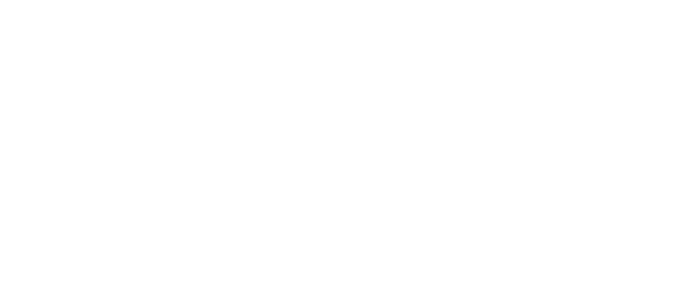
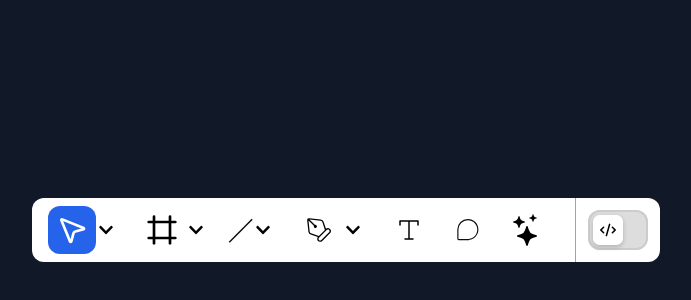
Before and after one commit to sailingsam/peerlist10daysChallenge, a React (Vite) app: page /4 in a window 1280 px wide. Before the commit this address had no page. Shown: the part 170-470 px from the top of the page, without its empty margins (294-985 px from the left). Built offline with nearby package versions, Linux system fonts and the light colour scheme.

Commit message:
done with challeneg 3

```diff
--- a/package.json
+++ b/package.json
@@ -12,11 +12,11 @@
   "dependencies": {
     "@babel/runtime": "^7.24.8",
     "antd": "^5.19.3",
+    "framer-motion": "^11.3.8",
     "react": "^18.3.1",
     "react-dom": "^18.3.1",
     "react-icons": "^5.2.1",
-    "react-router-dom": "^6.25.1",
-    "react-slider": "^2.0.6"
+    "react-router-dom": "^6.25.1"
   },
   "devDependencies": {
     "@types/react": "^18.3.3",
--- a/src/App.jsx
+++ b/src/App.jsx
@@ -4,6 +4,7 @@
 import { Challenge1 } from "./challenges/challenge1";
 import { Challenge2 } from "./challenges/challenge2";
 import { Challenge3 } from "./challenges/challenge3";
+import { Challenge4 } from "./challenges/challenge4";
 
 function App() {
   return (
@@ -13,6 +14,7 @@
         <Route path="/1" element={<Challenge1 />} />
         <Route path="/2" element={<Challenge2 />} />
         <Route path="/3" element={<Challenge3 />} />
+        <Route path="/4" element={<Challenge4 />} />
       </Routes>
     </BrowserRouter>
   );
--- /dev/null
+++ b/src/challenges/challenge4/CommentSVG.jsx
@@ -0,0 +1,20 @@
+import React from "react";
+
+export default function CommentSVG() {
+  return (
+    <svg
+      width="22"
+      height="22"
+      viewBox="0 0 19 19"
+      fill="none"
+      xmlns="http://www.w3.org/2000/svg"
+    >
+      <path
+        d="M9.375 17.7578H1.5C1.30109 17.7578 1.11032 17.6788 0.96967 17.5381C0.829018 17.3975 0.75 17.2067 0.75 17.0078V9.13281C0.75 6.84532 1.6587 4.65152 3.2762 3.03402C4.89371 1.41652 7.08751 0.507813 9.375 0.507812C10.5077 0.507813 11.6292 0.730905 12.6756 1.16435C13.7221 1.5978 14.6729 2.23311 15.4738 3.03402C16.2747 3.83492 16.91 4.78573 17.3435 5.83217C17.7769 6.8786 18 8.00016 18 9.13281C18 10.2655 17.7769 11.387 17.3435 12.4335C16.91 13.4799 16.2747 14.4307 15.4738 15.2316C14.6729 16.0325 13.7221 16.6678 12.6756 17.1013C11.6292 17.5347 10.5077 17.7578 9.375 17.7578Z"
+        stroke="#0D0D0D"
+        stroke-linecap="round"
+        stroke-linejoin="round"
+      />
+    </svg>
+  );
+}
--- /dev/null
+++ b/src/challenges/challenge4/FigmaDevMode.css
@@ -0,0 +1,79 @@
+.toggle-switch {
+    position: relative;
+    display: inline-block;
+    /* width: 80px;
+    height: 40px; */
+    cursor: pointer;
+  }
+
+  .toggle-switch input[type="checkbox"] {
+    display: none;
+  }
+
+  .toggle-switch .toggle-switch-background:hover {
+    box-shadow: inset 0 0 0 2px #a9b1bf;
+    transition: all 0.2s ease-in-out;
+  }
+
+  .toggle-switch .toggle-switch-handle:hover {
+    transition: all 0.2s ease-in-out;
+  }
+
+  .toggle-switch-background {
+    position: absolute;
+    top: 0;
+    left: 0;
+    width: 100%;
+    height: 100%;
+    background-color: #ddd;
+    border-radius: 12px;
+    box-shadow: inset 0 0 0 2px #ccc;
+    transition: background-color 0.3s ease-in-out;
+  }
+
+  .toggle-switch-handle {
+    position: absolute;
+    top: 5px;
+    left: 5px;
+    width: 30px;
+    height: 30px;
+    background-color: #fff;
+    border-radius: 22%;
+    box-shadow: 0 2px 5px rgba(0, 0, 0, 0.2);
+    transition: transform 0.3s ease-in-out;
+  }
+
+  .toggle-switch::before {
+    content: "";
+    position: absolute;
+    top: -25px;
+    right: -35px;
+    font-size: 12px;
+    font-weight: bold;
+    color: #aaa;
+    text-shadow: 1px 1px #fff;
+    transition: color 0.3s ease-in-out;
+  }
+
+  .toggle-switch input[type="checkbox"]:checked + .toggle-switch-handle {
+    transform: translateX(45px);
+    box-shadow: 0 2px 5px rgba(0, 0, 0, 0.2), 0 0 0 3px #12b76a;
+  }
+
+  .toggle-switch input[type="checkbox"]:checked + .toggle-switch-background {
+    background-color: #12b76a;
+    box-shadow: inset 0 0 0 2px #039855;
+  }
+
+  .toggle-switch input[type="checkbox"]:checked + .toggle-switch:before {
+    content: "On";
+    color: #12b76a;
+    right: -15px;
+  }
+
+  .toggle-switch
+    input[type="checkbox"]:checked
+    + .toggle-switch-background
+    .toggle-switch-handle {
+    transform: translateX(20px);
+  }
--- /dev/null
+++ b/src/challenges/challenge4/FigmaDevMode.jsx
@@ -0,0 +1,117 @@
+import React, { useState } from "react";
+import "./FigmaDevMode.css";
+import { motion } from "framer-motion";
+import { FaCode } from "react-icons/fa6";
+import { LuMousePointer2 } from "react-icons/lu";
+import { FaChevronDown } from "react-icons/fa";
+import { PiRuler } from "react-icons/pi";
+import { LiaEdit } from "react-icons/lia";
+import CommentSVG from "./CommentSVG";
+import { LuFrame } from "react-icons/lu";
+import SlantLineSVG from "./SlantLineSVG";
+import { CiPen } from "react-icons/ci";
+import { PiTextTLight } from "react-icons/pi";
+import { BsStars } from "react-icons/bs";
+
+export default function FigmaDevMode() {
+  const [isDevMode, setIsDevMode] = useState(false);
+
+  const [parentWidth, setParentWidth] = useState("initial");
+  const toggleDevMode = () => {
+    setIsDevMode(!isDevMode);
+    setParentWidth(isDevMode ? "initial" : "largerWidth");
+  };
+  const parentVariants = {
+    initial: { width: "auto" },
+    largerWidth: { width: "100%" },
+  };
+  return (
+    <motion.div
+      className="bg-gray-900 flex items-center justify-center h-screen w-full m-auto"
+      animate={parentWidth}
+      variants={parentVariants}
+      transition={{ duration: 1, ease: "easeInOut", easings: "easeInOut" }}
+    >
+      <div className="bg-white rounded-xl h-16 flex justify-center items-center cursor-pointer">
+        <motion.div
+          initial={{ opacity: 0, y: -50, display: "none" }}
+          animate={isDevMode ? "visible" : "hidden"}
+          variants={{
+            visible: { opacity: 1, y: 0, display: "block" },
+            hidden: { opacity: 0, y: 15, display: "none" },
+          }}
+          transition={{ duration: 0.4, delay: !isDevMode ? 0 : 0.4 }}
+          className="p-2 pr-3 h-full flex items-center gap-4"
+        >
+          <div className="p-2 pr-3 h-full flex items-center gap-4">
+            <div className="flex items-center">
+              <LuMousePointer2 className="bg-green-600 h-full w-12 p-2 text-white rounded-xl flex justify-center items-center" />
+              <FaChevronDown className="ml-[2px]" />
+            </div>
+            <div className="flex items-center font-bold">
+              <PiRuler className="h-full w-12 p-2 rounded-xl flex justify-center items-center" />
+            </div>
+            <div className="flex items-center">
+              <LiaEdit className="h-full w-12 p-2 text-gray-8 rounded-xl flex justify-center items-center" />
+            </div>
+            <div className="flex items-center">
+              <CommentSVG />
+            </div>
+          </div>
+        </motion.div>
+        <motion.dev
+          animate={isDevMode ? "hidden" : "visible"}
+          variants={{
+            hidden: { opacity: 0, y: -20, display: "none" },
+            visible: { opacity: 1, y: 0, display: "block" },
+          }}
+          transition={{ duration: 0.4, delay: isDevMode ? 0 : 0.4 }}
+          className="p-2 pr-3 h-full flex items-center gap-6"
+        >
+          <div className="p-2 pr-3 h-full flex items-center gap-6">
+            <div className="flex items-center">
+              <LuMousePointer2 className="bg-blue-600 h-full w-12 p-2 text-white rounded-xl flex justify-center items-center" />
+              <FaChevronDown className="ml-[2px]" />
+            </div>
+            <div className="flex items-center font-bold">
+              <LuFrame className="h-full w-12 p-2 rounded-xl flex justify-center items-center" />
+              <FaChevronDown className="ml-[2px]" />
+            </div>
+            <div className="flex items-center font-bold">
+              <SlantLineSVG className="h-full w-12 p-2 rounded-xl flex justify-center items-center" />
+              <FaChevronDown className="ml-[2px]" />
+            </div>
+            <div className="flex items-center">
+              <CiPen className="h-full w-12 p-2 rounded-xl flex justify-center items-center" />
+              <FaChevronDown className="ml-[2px]" />
+            </div>
+            <div className="flex items-center">
+              <PiTextTLight className="h-full w-12 p-2 rounded-xl flex justify-center items-center" />
+            </div>
+            <div className="flex items-center">
+              <CommentSVG />
+            </div>
+            <div className="flex items-center">
+              <BsStars className="h-full w-12 p-2 rounded-xl flex justify-center items-center" />
+            </div>
+          </div>
+        </motion.dev>
+
+        {/* this will divide both parts */}
+        <div className="bg-gray-400 w-[1px] h-full"></div>
+
+        {/* below is second part which is perfectly working */}
+        <div className="p-3 h-full dev-mode">
+          <label class="toggle-switch h-full w-[60px]">
+            <input type="checkbox" onChange={toggleDevMode} />
+            <div class="toggle-switch-background">
+              <div class="toggle-switch-handle flex justify-center items-center">
+                <FaCode />
+              </div>
+            </div>
+          </label>
+        </div>
+      </div>
+    </motion.div>
+  );
+}
--- /dev/null
+++ b/src/challenges/challenge4/SlantLineSVG.jsx
@@ -0,0 +1,21 @@
+import React from "react";
+
+export default function SlantLineSVG() {
+  return (
+    <svg
+      width="25"
+      height="25"
+      viewBox="0 0 17 17"
+      fill="none"
+      xmlns="http://www.w3.org/2000/svg"
+    >
+      <line
+        x1="0.868096"
+        y1="16.4244"
+        x2="16.4244"
+        y2="0.868052"
+        stroke="#0D0D0D"
+      />
+    </svg>
+  );
+}
--- /dev/null
+++ b/src/challenges/challenge4/index.js
@@ -0,0 +1,2 @@
+import FigmaDevMode from "./FigmaDevMode";
+export {FigmaDevMode as Challenge4};
```
Also changed, not shown: src/challenges/challenge4/Star.jsx (added), 1 other file (tests, documents, lock files or other folders).
